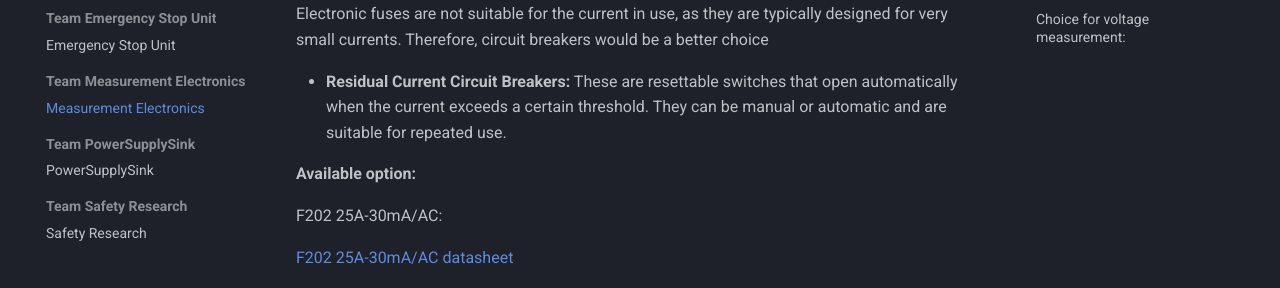
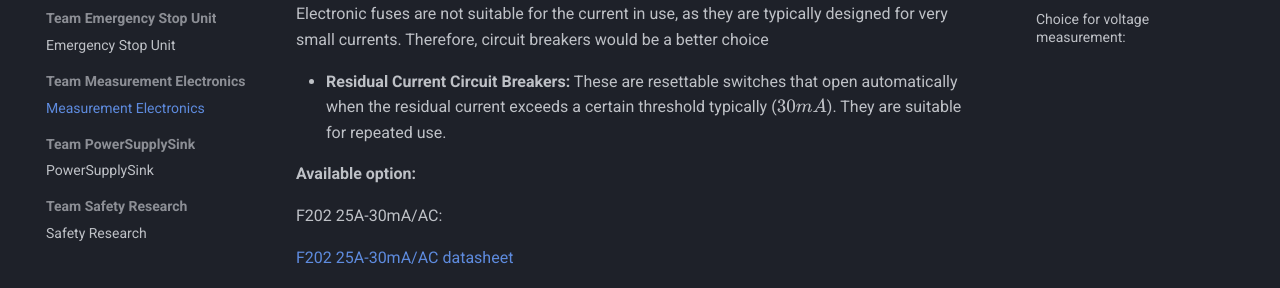
Before and after one commit to pascalguttmann/obat, an MkDocs documentation site: the page built from docs/workspace/meas/index.md, in a window 1280 px wide and 900 px high, scrolled down 1589 px. Shown: the part 188-476 px from the top of the window. Built offline with MkDocs 1.6.1 and Material for MkDocs 9.7.7, drawn with Linux system fonts in a browser that asks for light colours; comment, search, counter and statistics services are not loaded.

Commit message:
fix description of residual current breaker

```diff
--- a/docs/workspace/meas/index.md
+++ b/docs/workspace/meas/index.md
@@ -64,8 +64,8 @@ current exceeds a preset value, the control logic turns the FET off, cutting the
 Electronic fuses are not suitable for the current in use, as they are typically designed for very small currents.
 Therefore, circuit breakers would be a better choice
 
-- **Residual Current Circuit Breakers:** These are resettable switches that open automatically when the current exceeds a certain threshold.
-They can be manual or automatic and are suitable for repeated use.
+- **Residual Current Circuit Breakers:** These are resettable switches that open automatically when the residual current exceeds a certain threshold typically ($30mA$).
+They are suitable for repeated use.
 
 **Available option:**
 
```
